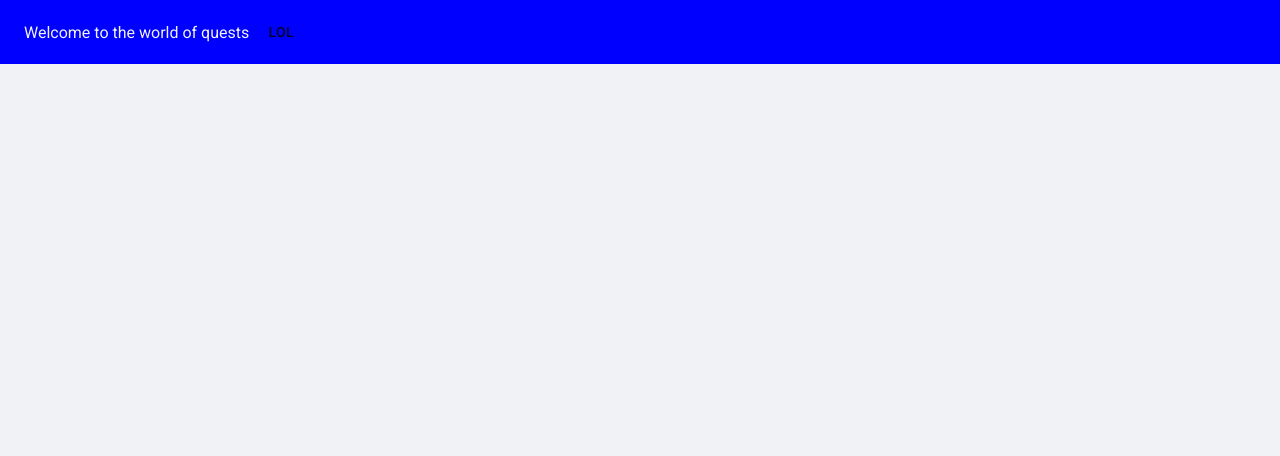
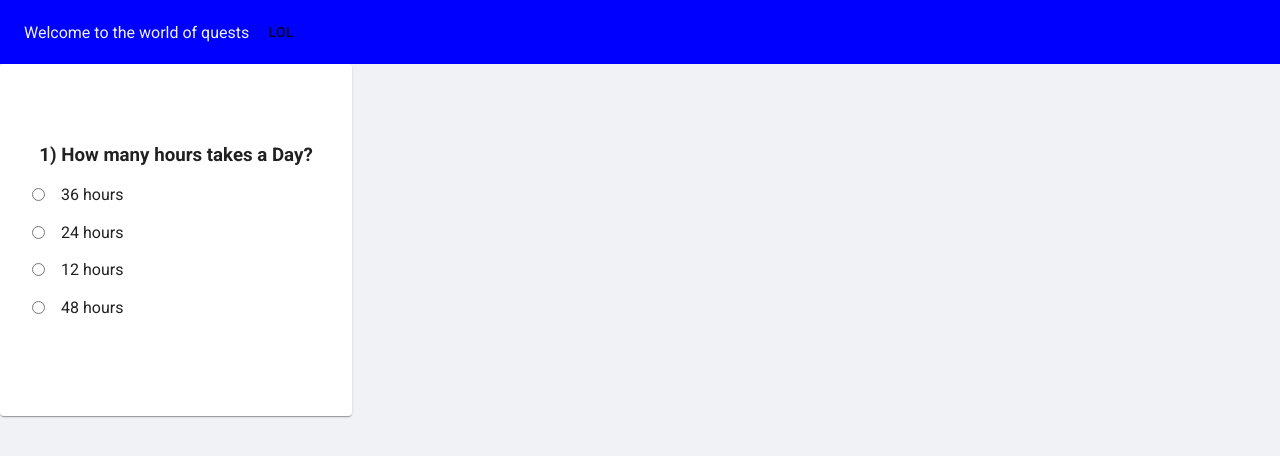
Before and after one commit to ssdev-95/xQuests, a React (Create React App) app: page / in a window 1280 px wide. Shown: the top 456 px of the page. Built offline with nearby package versions, Linux system fonts and the light colour scheme.

Commit message:
[ADD] Questions component

```diff
--- /dev/null
+++ b/src/components/Question/index.jsx
@@ -0,0 +1,85 @@
+import React from 'react'
+
+import { Card } from '@material-ui/core'
+
+import { makeStyles } from '@material-ui/core/styles'
+
+const useQuestion = makeStyles({
+    card: {
+        height: '22rem',
+        width: '22rem',
+        padding: '5rem 2rem',
+        display: 'flex',
+        flexDirection: 'column',
+        alignItems: 'center',
+        justifyContent: 'space-evenly'
+    },
+    form: {
+        height: '100%',
+        width: '100%',
+        display: 'flex',
+        flexDirection: 'column',
+        alignItems: 'flex-start',
+        justifyContent: 'space-evenly',
+    },
+    option: {
+        display: 'flex',
+        gap: '1rem',
+        alignItems: 'center'
+    },
+    label: {
+        cursor: 'pointer'
+    }
+})
+
+export const Question = () => {
+    const { card, form, option, label } = useQuestion()
+
+    return (
+        <Card className={card}>
+            <h3>{'1) How many hours takes a Day?'}</h3>
+            <form className={form}>
+                <div className={option}>
+                    <input
+                        className={label}
+                        type="radio"
+                        value="36"
+                        name="option"
+                        id="option-one"
+                    />
+                    <label className={label} for="option-one">36 hours</label>
+                </ div>
+                 <div className={option}>
+                    <input
+                        className={label}
+                        type="radio"
+                        value="24"
+                        name="option"
+                        id="option-two"
+                    />
+                    <label className={label} for="option-two">24 hours</label>
+                </ div>
+                 <div className={option}>
+                    <input
+                        className={label}
+                        type="radio"
+                        value="12"
+                        name="option"
+                        id="option-three"
+                    />
+                    <label className={label} for="option-three">12 hours</label>
+                </ div>
+                 <div className={option}>
+                    <input
+                        className={label}
+                        type="radio"
+                        value="48"
+                        name="option"
+                        id="option-four"
+                    />
+                    <label className={label} for="option-four">48 hours</label>
+                </ div>
+            </form>
+        </Card>
+    )
+}
--- a/src/pages/App.jsx
+++ b/src/pages/App.jsx
@@ -2,6 +2,7 @@ import React, { useState } from 'react'
 import { makeStyles } from '@material-ui/core/styles'
 import { QuestModal } from '../components/Modal'
 import { Header } from '../components/Header'
+import { Question } from '../components/Question'
 
 const useHome = makeStyles({
   container: {
@@ -22,6 +23,7 @@ function App() {
   return (
     <div className={container}>
       <Header func={toggleModal} />
+      <Question />
       <QuestModal isOpen={isModalOpen} />
     </div>
   );
```
